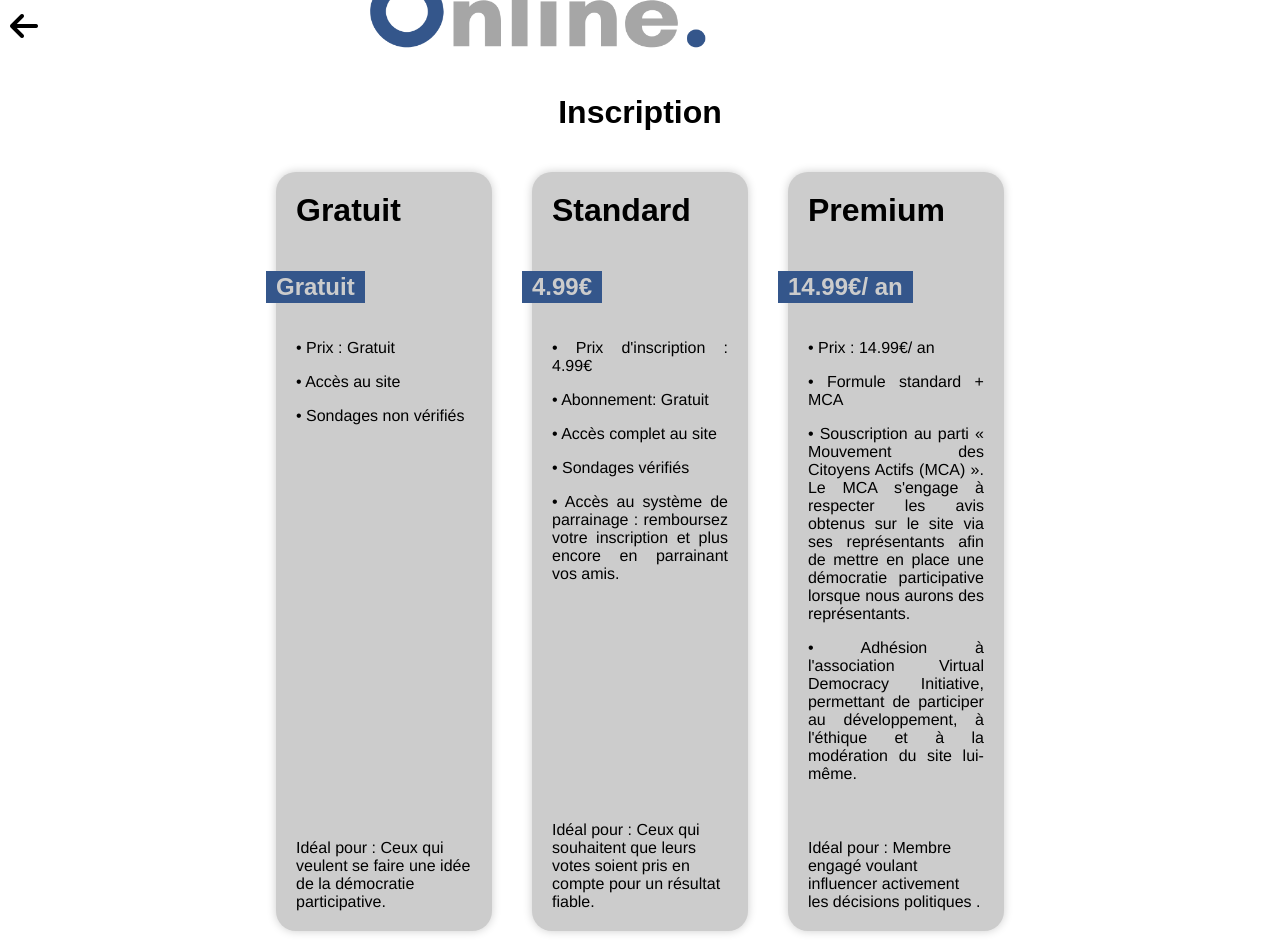
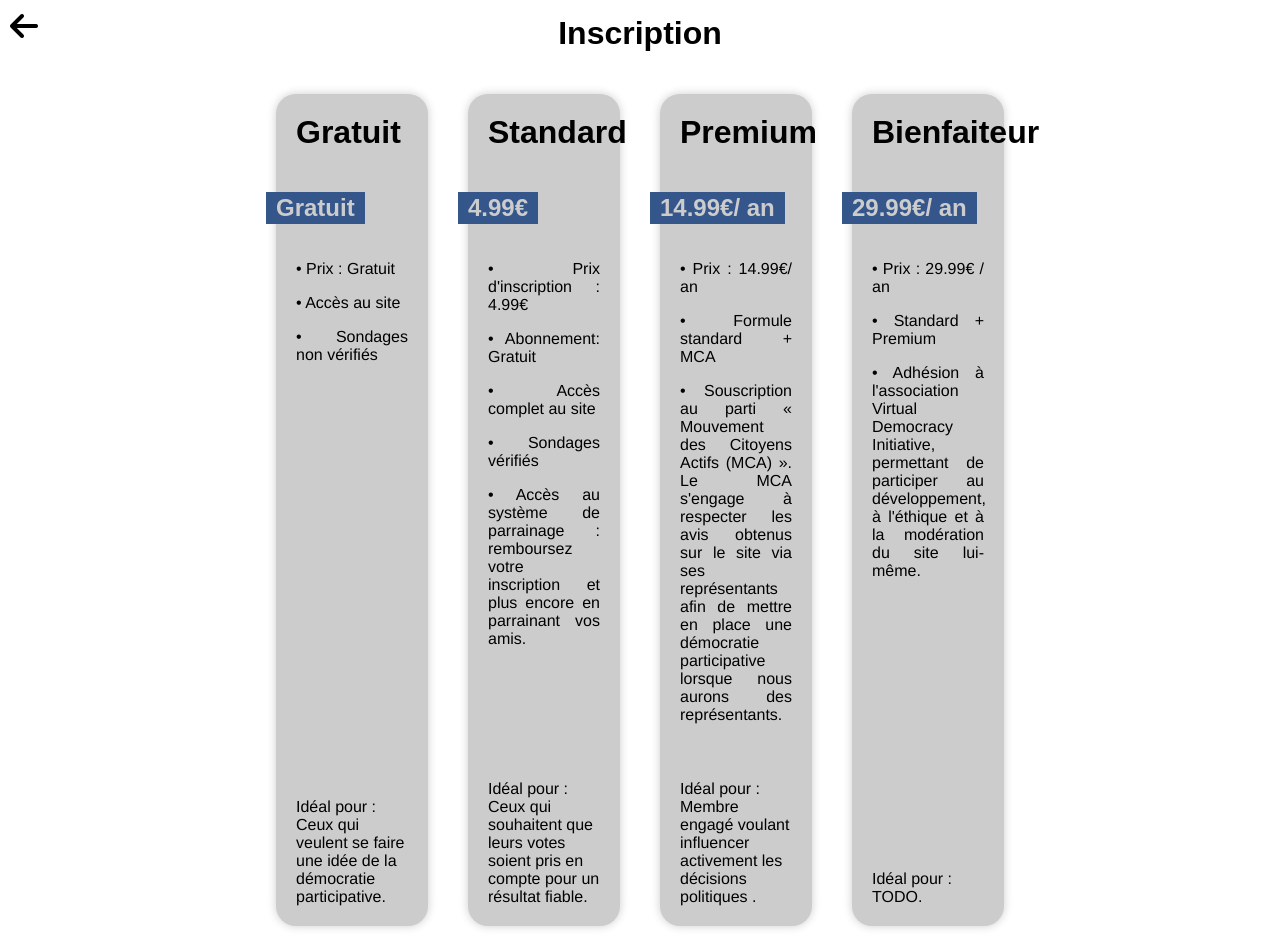
Before and after one commit to GoziPizi/edemocracy-frontend, an Angular app: page /register in a window 1280 px wide. Shown: the top 952 px of the page. Built offline with nearby package versions, Linux system fonts and the light colour scheme; no server answers; a web font is replaced by a local one.

Commit message:
Added bienfaiteur, fixed origins

```diff
--- a/src/app/pages/register/register-form/register-form.component.html
+++ b/src/app/pages/register/register-form/register-form.component.html
@@ -214,6 +214,8 @@
         <p *ngIf="isCodeVerified" id="code-valid">Votre code de parrainage est valide.</p>
         <p *ngIf="!isCodeVerified && registerForm.get('sponsorshipCode')?.touched" id="code-invalid">Votre code de parrainage n'est pas valide.</p>
 
+        <p>{{description}}</p>
+
         <button *ngIf="!notFree" class="validate-button" (click)="onSubmit()" [disabled]="disabled">Valider mon inscription</button>
         <button *ngIf="notFree" class="validate-button pay-button" (click)="onSubmit()" [disabled]="disabled">Procéder au paiement</button>
     </form>
--- a/src/app/pages/register/register-form/register-form.component.ts
+++ b/src/app/pages/register/register-form/register-form.component.ts
@@ -27,6 +27,7 @@ enum RegisterFormType {
   Free = 'free',
   Standard = 'standard',
   Premium = 'premium',
+  Bienfaiteur = 'bienfaiteur',
 }
 
 @Component({
@@ -148,7 +149,8 @@ export class RegisterFormComponent {
       if (
         routeType === 'free' ||
         routeType === 'standard' ||
-        routeType === 'premium'
+        routeType === 'premium' ||
+        routeType === 'bienfaiteur'
       ) {
         this.type = routeType as any;
       } else {
@@ -327,19 +329,19 @@ export class RegisterFormComponent {
     }
 
     if (this.registerForm.value.origin1) {
-      formData.append('origin', this.registerForm.value.origin1 as string);
+      formData.append('origin1', this.registerForm.value.origin1 as string);
     }
 
     if (this.registerForm.value.origin2) {
-      formData.append('origin', this.registerForm.value.origin2 as string);
+      formData.append('origin2', this.registerForm.value.origin2 as string);
     }
 
     if (this.registerForm.value.origin3) {
-      formData.append('origin', this.registerForm.value.origin3 as string);
+      formData.append('origin3', this.registerForm.value.origin3 as string);
     }
 
     if (this.registerForm.value.origin4) {
-      formData.append('origin', this.registerForm.value.origin4 as string);
+      formData.append('origin4', this.registerForm.value.origin4 as string);
     }
 
     if (this.registerForm.value.sponsorshipCode) {
@@ -421,6 +423,20 @@ export class RegisterFormComponent {
         },
       });
     }
+
+    if (this.type === RegisterFormType.Bienfaiteur) {
+      this.api.registerBienfaiteur(formData).subscribe({
+        next: (data: any) => {
+          this.loading.decrement();
+          const { checkoutUrl } = data;
+          window.location.href = checkoutUrl;
+        },
+        error: (error: any) => {
+          this.loading.decrement();
+          this.toastr.error("Erreur lors de l'inscription");
+        },
+      });
+    }
   }
 
   visit() {
@@ -456,6 +472,22 @@ export class RegisterFormComponent {
     }
     if (this.type === RegisterFormType.Premium) {
       return 'Inscription premium';
+    }
+    if (this.type === RegisterFormType.Bienfaiteur) {
+      return 'Inscription bienfaiteur';
+    }
+    return 'Inscription gratuite';
+  }
+
+  get description() {
+    if (this.type === RegisterFormType.Standard) {
+      return 'Inscription standard';
+    }
+    if (this.type === RegisterFormType.Premium) {
+      return 'Inscription premium';
+    }
+    if (this.type === RegisterFormType.Bienfaiteur) {
+      return 'Inscription bienfaiteur';
     }
     return 'Inscription gratuite';
   }
--- a/src/app/pages/register/register.component.html
+++ b/src/app/pages/register/register.component.html
@@ -1,6 +1,6 @@
 <div id="page">
     <i id="back-arrow" [routerLink]="['/landing']" class="fa-solid fa-arrow-left"></i>
-    <img src="../../../assets/Democracy_Online_BigLogo.png" alt="image" class="main-image" height="233px" width="600px">
+    <img src="../../../assets/Democracy_Online_LongLogo.png" alt="image" class="main-image" height="150px" width="1000">
     <h1>Inscription</h1>
     <div id="thumbnails-container">
         <app-register-thumbnail
@@ -21,8 +21,15 @@
             class="thumbnail"
             title="Premium"
             price="14.99€/ an"
-            [features]="['Prix : 14.99€/ an', 'Formule standard + MCA', 'Souscription au parti « Mouvement des Citoyens Actifs (MCA) ». Le MCA s\'engage à respecter les avis obtenus sur le site via ses représentants afin de mettre en place une démocratie participative lorsque nous aurons des représentants.', 'Adhésion à l\'association Virtual Democracy Initiative, permettant de participer au développement, à l\'éthique et à la modération du site lui-même.']"
+            [features]="['Prix : 14.99€/ an', 'Formule standard + MCA', 'Souscription au parti « Mouvement des Citoyens Actifs (MCA) ». Le MCA s\'engage à respecter les avis obtenus sur le site via ses représentants afin de mettre en place une démocratie participative lorsque nous aurons des représentants.']"
             description="Idéal pour : Membre engagé voulant influencer activement les décisions politiques ."
             redirect="premium"></app-register-thumbnail>
+        <app-register-thumbnail
+            class="thumbnail"
+            title="Bienfaiteur"
+            price="29.99€/ an"
+            [features]="['Prix : 29.99€ / an', 'Standard + Premium', 'Adhésion à l\'association Virtual Democracy Initiative, permettant de participer au développement, à l\'éthique et à la modération du site lui-même.']"
+            description="Idéal pour : TODO."
+            redirect="bienfaiteur"></app-register-thumbnail>
     </div>
 </div>
--- a/src/app/pages/register/register.component.scss
+++ b/src/app/pages/register/register.component.scss
@@ -25,6 +25,6 @@
 
 .thumbnail {
     margin: 20px;
-    width: calc(100% / 3 - 40px);
+    width: calc(100% / 4 - 40px);
     box-sizing: border-box;
 }
--- a/src/app/services/api-handler.service.ts
+++ b/src/app/services/api-handler.service.ts
@@ -139,6 +139,13 @@ export class ApiHandlerService {
 
   registerPremium(form: any) {
     return this.http.post(`${this.baseUrl}/api/login/register-premium`, form);
+  }
+
+  registerBienfaiteur(form: any) {
+    return this.http.post(
+      `${this.baseUrl}/api/login/register-bienfaiteur`,
+      form
+    );
   }
 
   generateSponsorshipCode() {
```
